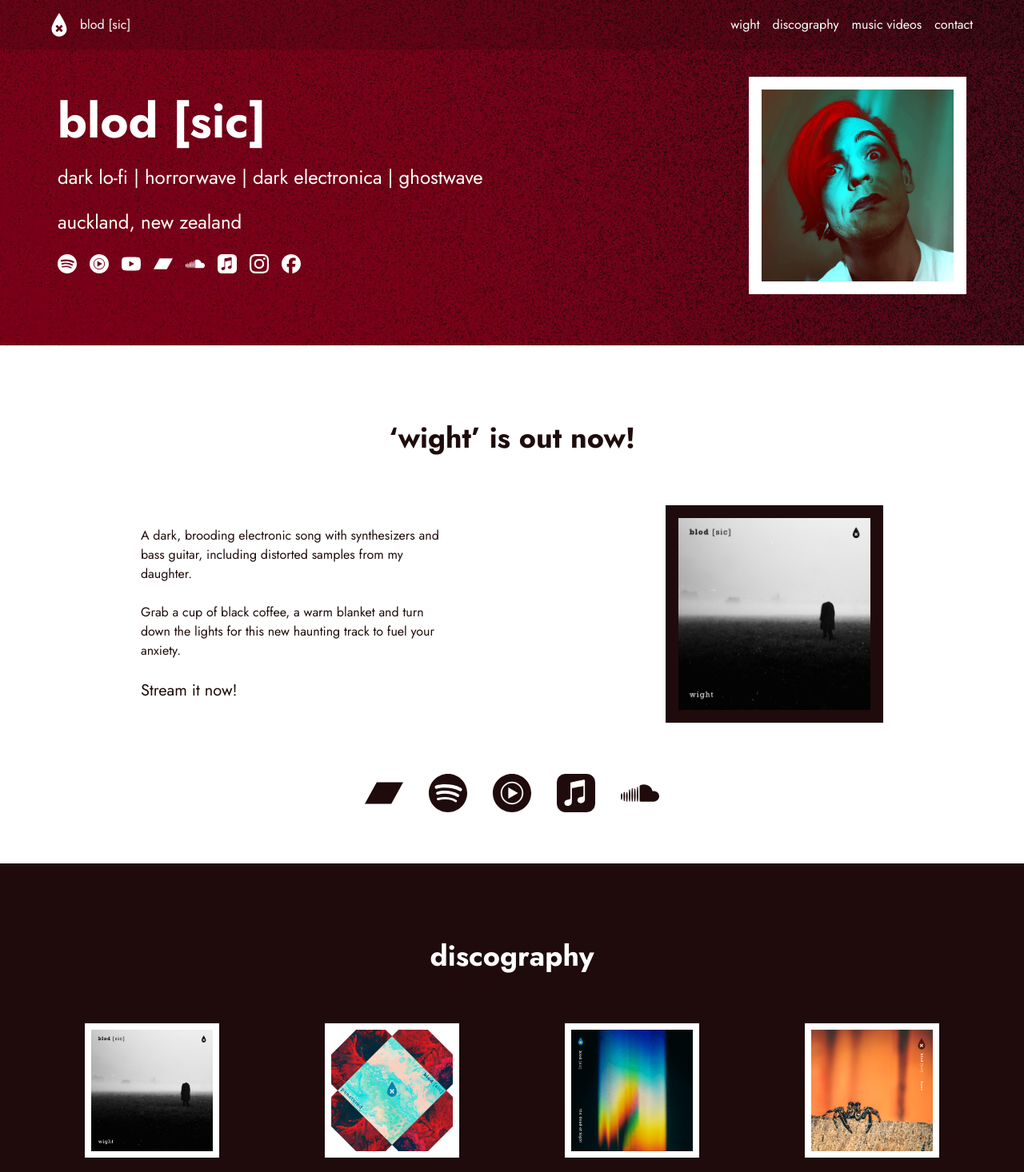
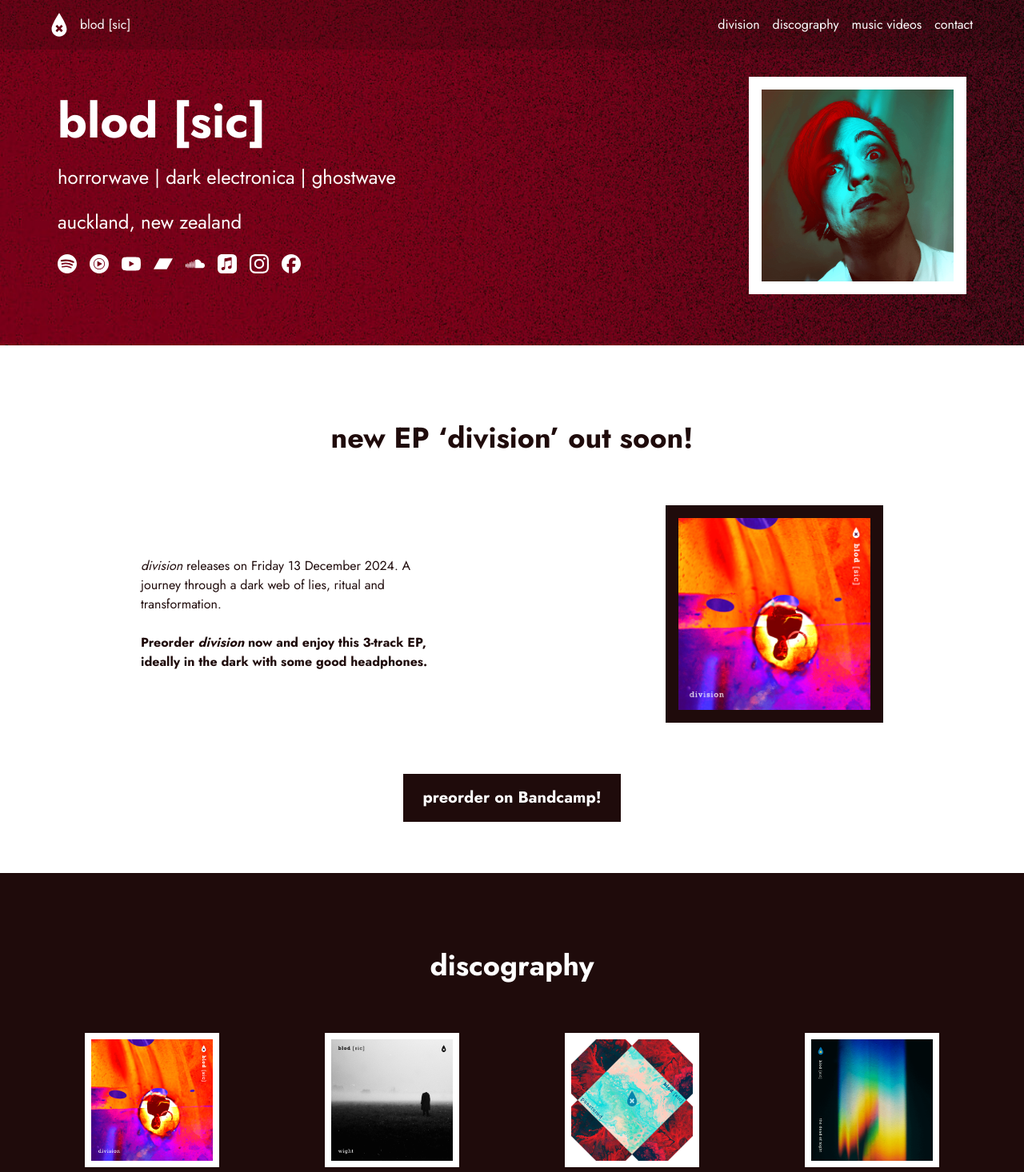
Before and after one commit to Cryptacular/blod-sic, a Next.js app: page / in a window 1280 px wide. Shown: the top 1466 px of the page at 80% size. Built offline with nearby package versions, Linux system fonts and the light colour scheme.

Commit message:
Create section for upcoming Division release

```diff
--- a/src/app/electronic-press-kit/page.tsx
+++ b/src/app/electronic-press-kit/page.tsx
@@ -4,8 +4,8 @@ import DiscographySection from "@/components/DiscographySection";
 import Divider from "@/components/Divider";
 import MusicVideosSection from "@/components/MusicVideosSection";
 import Navigation from "@/components/Navigation";
-import WightOutNowSection from "@/components/WightOutNowSection";
 import AboutBlodSicSection from "@/components/electronic-press-kit/AboutBlodSicSection";
+import UpcomingSection from "@/components/UpcomingSection";
 
 export const metadata: Metadata = {
   title: "blod [sic] — electronic press kit",
@@ -21,14 +21,14 @@ export default function Home() {
           "about",
           "links",
           "photos",
-          "wight",
+          "division",
           "discography",
           "music-videos",
           "contact",
         ]}
       />
       <AboutBlodSicSection />
-      <WightOutNowSection />
+      <UpcomingSection />
       <DiscographySection />
       <Divider />
       <MusicVideosSection />
--- a/src/app/page.tsx
+++ b/src/app/page.tsx
@@ -1,19 +1,19 @@
 import Navigation from "@/components/Navigation";
 import HeroSection from "@/components/HeroSection";
-import WightOutNowSection from "@/components/WightOutNowSection";
 import MusicVideosSection from "@/components/MusicVideosSection";
 import Divider from "@/components/Divider";
 import DiscographySection from "@/components/DiscographySection";
 import ContactSection from "@/components/ContactSection";
+import UpcomingSection from "@/components/UpcomingSection";
 
 export default function Home() {
   return (
     <>
       <Navigation
-        menuItems={["wight", "discography", "music videos", "contact"]}
+        menuItems={["division", "discography", "music videos", "contact"]}
       />
       <HeroSection />
-      <WightOutNowSection />
+      <UpcomingSection />
       <DiscographySection />
       <Divider />
       <MusicVideosSection />
--- a/src/components/HeroSection.tsx
+++ b/src/components/HeroSection.tsx
@@ -10,7 +10,7 @@ export default function HeroSection() {
           <div className="flex flex-col gap-6">
             <h1 className="text-6xl font-bold">blod [sic]</h1>
             <p className="text-2xl">
-              dark lo-fi | horrorwave | dark electronica | ghostwave
+              horrorwave | dark electronica | ghostwave
             </p>
             <p className="text-2xl">auckland, new zealand</p>
             <div className="flex justify-center md:justify-start">
--- a/src/components/UpcomingSection.tsx
+++ b/src/components/UpcomingSection.tsx
@@ -8,30 +8,25 @@ export default function UpcomingSection() {
       <ResponsiveContainer>
         <div className="flex flex-col gap-16">
           <h2 className="text-4xl text-center font-bold">
-            <a id="wight" />
-            new single ‘wight’ out soon!
+            <a id="division" />
+            new EP ‘division’ out soon!
           </h2>
 
           <div className="flex flex-col md:flex-row gap-16 items-center justify-around">
             <div className="flex flex-col gap-6 max-w-96">
               <p>
-                “wight” releases on 23 August 2024. A dark, brooding electronic
-                song with synthesizers and bass guitar, including distorted
-                samples from my daughter.
-              </p>
-              <p>
-                Grab a cup of black coffee, a warm blanket and turn down the
-                lights for this new haunting track to fuel your anxiety.
+                <em>division</em> releases on Friday 13 December 2024. A journey
+                through a dark web of lies, ritual and transformation.
               </p>
               <p className="font-bold">
-                Pre-save on Spotify or follow me on Bandcamp to be notified as
-                soon as it&rsquo;s out!
+                Preorder <em>division</em> now and enjoy this 3-track EP,
+                ideally in the dark with some good headphones.
               </p>
             </div>
 
             <Image
-              src="/images/albums/wight.png"
-              alt="wight single artwork"
+              src="/images/albums/division.png"
+              alt="division artwork"
               width={272}
               height={272}
               className="border-solid border-16 border-background"
@@ -42,16 +37,9 @@ export default function UpcomingSection() {
             <Button
               variant="dark"
               target="_blank"
-              href="https://distrokid.com/hyperfollow/blodsic/wight"
+              href="https://blodsic.bandcamp.com/album/division"
             >
-              pre-save now!
-            </Button>
-            <Button
-              variant="dark"
-              target="_blank"
-              href="https://blodsic.bandcamp.com/follow_me"
-            >
-              follow on Bandcamp!
+              preorder on Bandcamp!
             </Button>
           </div>
         </div>
--- a/src/data/albums.ts
+++ b/src/data/albums.ts
@@ -1,6 +1,14 @@
 import { Album } from "@/models/Album";
 
 const albums: Album[] = [
+  {
+    id: "division",
+    name: "division (releasing 13 Dec)",
+    urls: {
+      bandcamp: "https://blodsic.bandcamp.com/album/division",
+    },
+    thumbnailUrl: "/images/albums/division.png",
+  },
   {
     id: "wight",
     name: "wight",
```
Also changed, not shown: public/images/albums/division.png (added).
